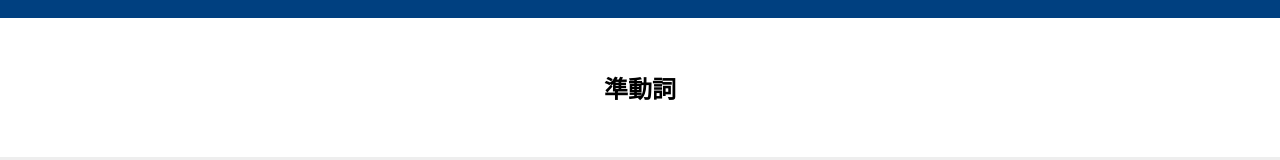
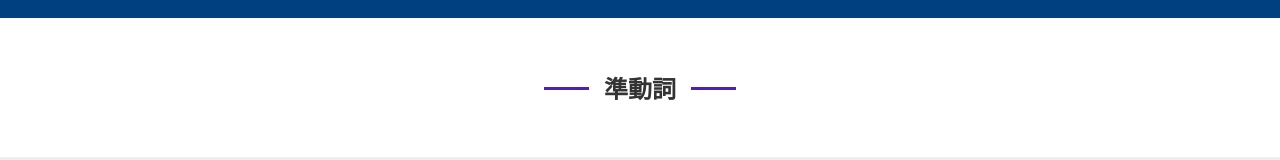
Before and after one commit to Ishiguro-English/Ishiguro-English.github.io, a plain HTML site: page grammar.html in a window 1280 px wide. Shown: the part 143-303 px from the top of the page. Drawn offline with Linux system fonts and the light colour scheme.

Commit message:
Update style.css

```diff
--- a/assets/style.css
+++ b/assets/style.css
@@ -41,10 +41,28 @@ footer {
         margin: 0.5em 0;
     }
 }
-.heading-23 {
-    padding: .5em .7em;
-    border-left: 5px solid #2589d0;
-    border-bottom: 3px solid #d2d2d2;
-    background-color: #f2f2f2;
+.heading-6 {
+    display: inline-block;
+    position: relative;
+    padding: 0 2.5em;
     color: #333333;
 }
+
+.heading-6::before,
+.heading-6::after {
+    content: '';
+    display: inline-block;
+    position: absolute;
+    top: 50%;
+    width: 45px;
+    height: 3px;
+    background-color: #4d22b3;
+}
+
+.heading-6::before {
+    left: 0;
+}
+
+.heading-6::after {
+    right: 0;
+}
```
